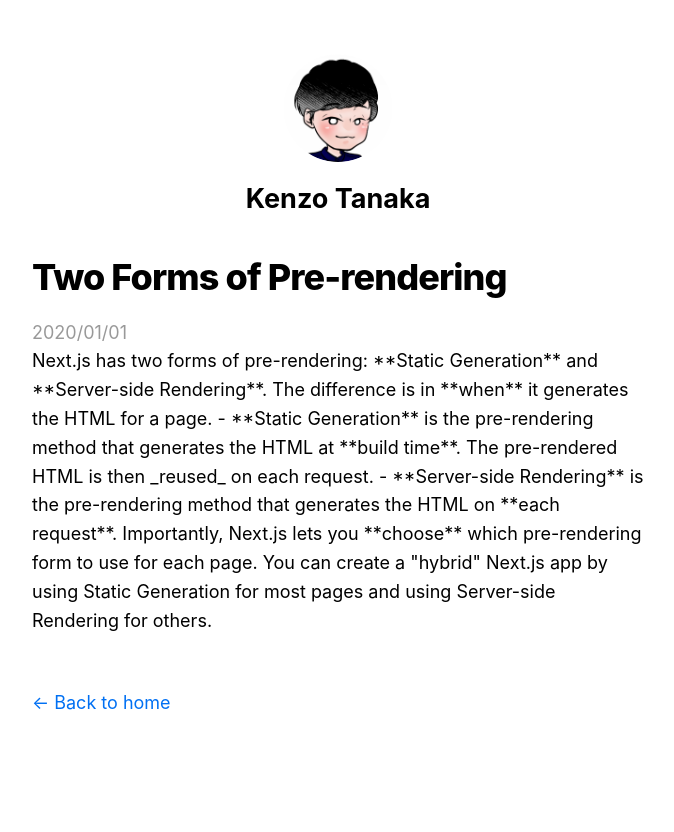
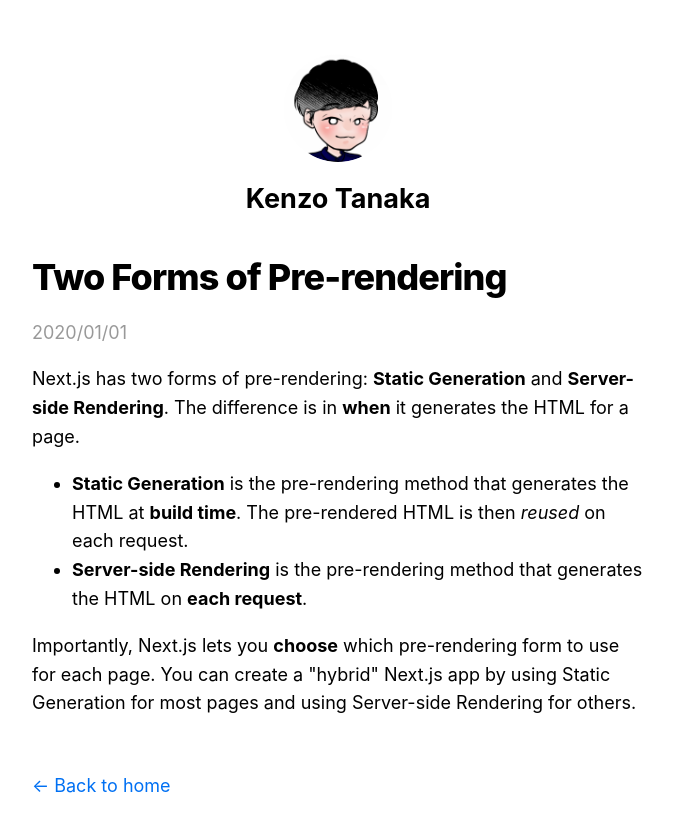
Before and after one commit to kenzo-tanaka/nextJsBlog, a Next.js app: page /posts/pre-rendering in a window 1280 px wide. Shown: the top 832 px of the page, without its empty margins (302-976 px from the left). Built offline with nearby package versions, Linux system fonts and the light colour scheme.

Commit message:
fix: ReactMarkdownを使ってmarkdown -> htmlに変換

```diff
--- a/pages/hoge.tsx
+++ b/pages/hoge.tsx
@@ -1,3 +1,5 @@
+// TODO: ファイルを削除
+
 import React from "react";
 import ReactMarkdown from "react-markdown";
 import { Prism as SyntaxHighlighter } from "react-syntax-highlighter";
--- a/pages/posts/[id].tsx
+++ b/pages/posts/[id].tsx
@@ -3,6 +3,7 @@ import Layout from "../../components/layout";
 import Date from "../../components/date";
 import { getAllPostIds, getPostData } from "../../lib/posts";
 import utilStyles from "../../styles/utils.module.css";
+import ReactMarkdown from "react-markdown";
 
 export async function getStaticProps({ params }) {
   const postData = await getPostData(params.id);
@@ -32,9 +33,8 @@ export default function Post({ postData }) {
         <div className={utilStyles.lightText}>
           <Date dateString={postData.date} />
         </div>
-
-        {/* TODO: markdown -> html */}
-        <div>{postData.content}</div>
+        {/* TODO: シンタックスハイライト */}
+        <ReactMarkdown children={postData.content} />
       </article>
     </Layout>
   );
```
